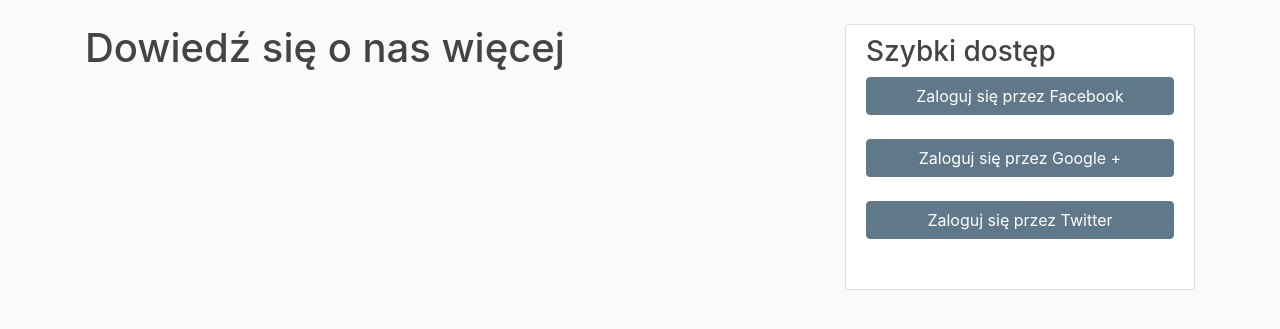
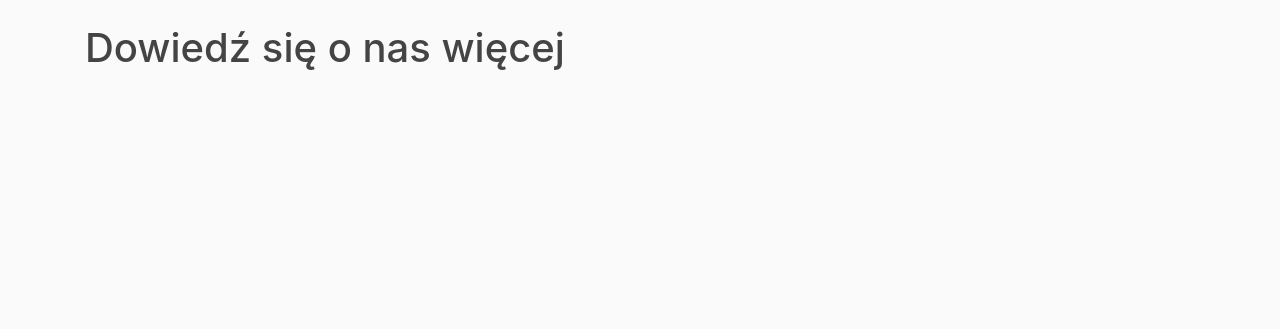
Before and after one commit to KazimierzMigdal/ZaUsmiechBombelka, a Django app: page /about/ in a window 1280 px wide. Shown: the part 56-385 px from the top of the page. Run offline with Django 3.2, Linux system fonts and the light colour scheme; some libraries are stand-ins or nearby versions.

Commit message:
Temporary Login by social media deleted

```diff
--- a/Bombelka/blog/templates/blog/base.html
+++ b/Bombelka/blog/templates/blog/base.html
@@ -74,20 +74,19 @@
       {% block content %}{% endblock %}
     </div>
     <div class="col-md-4">
+      {% if user.is_authenticated%}
       <div class="content-section sticky-top">
         <h3>Szybki dostęp</h3>
         <p class='text-muted'>
-            {% if user.is_authenticated%}
-              <a class="mr-2" href="{% url 'blog-home' %}"><button {%if section == 'blog' %} class="btn btn-sample btn-block"{% endif %}class="btn btn-outline-info btn-block">Blog</button></a>
-              <a class="mr-2" href="{% url 'market-home' %}"><button {%if section == 'market' %} class="btn btn-sample btn-block"{% endif %}class="btn btn-outline-info btn-block">Market</button></a>
-              <a class="mr-2" href="{% url 'messages-home' %}"><button {%if section == 'messages' %} class="btn btn-sample btn-block"{% endif %}class="btn btn-outline-info btn-block">Wiadomości ({% new_messages %})</button></a>
-               <a class="mr-2" href="{% url 'actions' %}"><button {%if section == 'actions' %} class="btn btn-sample btn-block"{% endif %}class="btn btn-outline-info btn-block">Aktualności</button></a>
-            {% else %}
-              <a class="mr-2" href="{% url 'post-create' %}"><button class="btn btn-sample btn-block">Zaloguj się przez Facebook</button></a>
-              <a class="mr-2" href="{% url 'post-create' %}"><button class="btn btn-sample btn-block">Zaloguj się przez Google +</button></a>
-              <a class="mr-2" href="{% url 'post-create' %}"><button class="btn btn-sample btn-block">Zaloguj się przez Twitter</button></a>
-            {% endif %}
+            <a class="mr-2" href="{% url 'blog-home' %}"><button {%if section == 'blog' %} class="btn btn-sample btn-block"{% endif %}class="btn btn-outline-info btn-block">Blog</button></a>
+            <a class="mr-2" href="{% url 'market-home' %}"><button {%if section == 'market' %} class="btn btn-sample btn-block"{% endif %}class="btn btn-outline-info btn-block">Market</button></a>
+            <a class="mr-2" href="{% url 'messages-home' %}"><button {%if section == 'messages' %} class="btn btn-sample btn-block"{% endif %}class="btn btn-outline-info btn-block">Wiadomości ({% new_messages %})</button></a>
+            <a class="mr-2" href="{% url 'actions' %}"><button {%if section == 'actions' %} class="btn btn-sample btn-block"{% endif %}class="btn btn-outline-info btn-block">Aktualności</button></a>
+<!--             <a class="mr-2" href="{% url 'post-create' %}"><button class="btn btn-sample btn-block">Zaloguj się przez Facebook</button></a>
+            <a class="mr-2" href="{% url 'post-create' %}"><button class="btn btn-sample btn-block">Zaloguj się przez Google +</button></a>
+            <a class="mr-2" href="{% url 'post-create' %}"><button class="btn btn-sample btn-block">Zaloguj się przez Twitter</button></a> -->
       </div>
+      {% endif %}
     </div>
   </div>
 </main>
```
